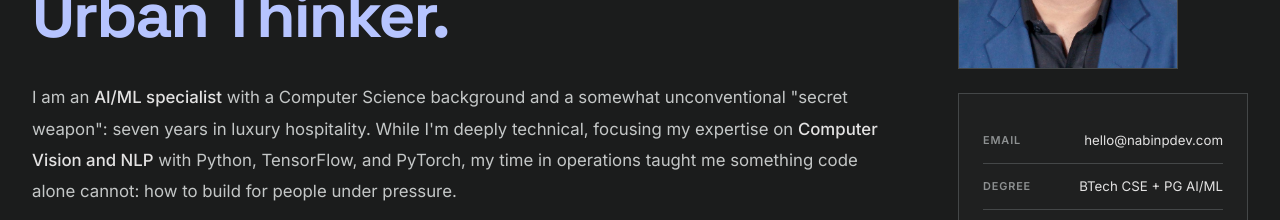
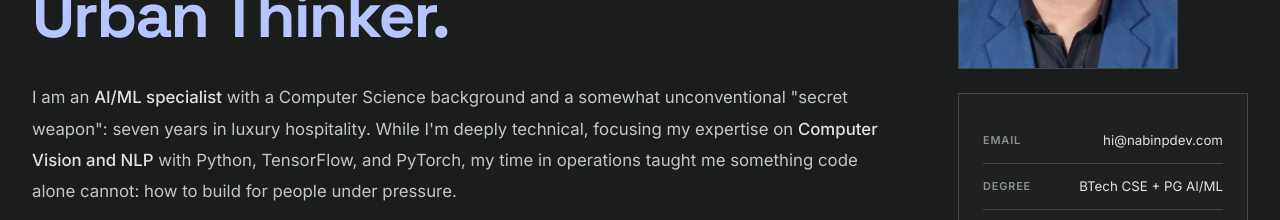
Before and after one commit to nabindev3/nabinwebsite, a React (Vite) app: page / in a window 1280 px wide. Shown: the part 1260-1480 px from the top of the page. Built offline with nearby package versions, Linux system fonts and the light colour scheme.

Commit message:
Contact: rename forwarder alias hello@ -> hi@

```diff
--- a/src/components/Hero.jsx
+++ b/src/components/Hero.jsx
@@ -34,7 +34,7 @@ export default function Hero() {
             <svg width="14" height="14" fill="none" stroke="currentColor" strokeWidth="2.5" viewBox="0 0 24 24"><path d="M5 12h14M12 5l7 7-7 7"/></svg>
             View My Work
           </a>
-          <a href="mailto:hello@nabinpdev.com" className="btn-ghost">Get In Touch</a>
+          <a href="mailto:hi@nabinpdev.com" className="btn-ghost">Get In Touch</a>
         </div>
       </div>
 
--- a/src/data/content.js
+++ b/src/data/content.js
@@ -47,7 +47,7 @@ export const ABOUT = {
     { num: '30%',   desc: 'Operational efficiency gain — legacy DB modernization' }
   ],
   info: [
-    { key: 'Email',     val: 'hello@nabinpdev.com' },
+    { key: 'Email',     val: 'hi@nabinpdev.com' },
     { key: 'Degree',    val: 'BTech CSE + PG AI/ML' },
     { key: 'Status',    val: 'Open to Work', valStyle: { color: '#3DBF82' } },
     { key: 'Languages', val: 'EN · NE · FR (learning)' }
@@ -339,9 +339,9 @@ export const PHOTOS = [
 
 export const CONTACT = {
   blurb: `Whether it's an AI/ML role, civic tech project, urban research collaboration, or just a conversation — I'd love to hear from you.`,
-  email: 'hello@nabinpdev.com',
+  email: 'hi@nabinpdev.com',
   links: [
-    { href: 'mailto:hello@nabinpdev.com', label: 'Email',   icon: 'mail' },
+    { href: 'mailto:hi@nabinpdev.com', label: 'Email',   icon: 'mail' },
     { href: 'https://www.linkedin.com/in/nabin-prasad-dev-a9a3121b7', label: 'LinkedIn', icon: 'linkedin' },
     { href: 'https://github.com/nabindev3', label: 'GitHub', icon: 'github' }
   ]
```
